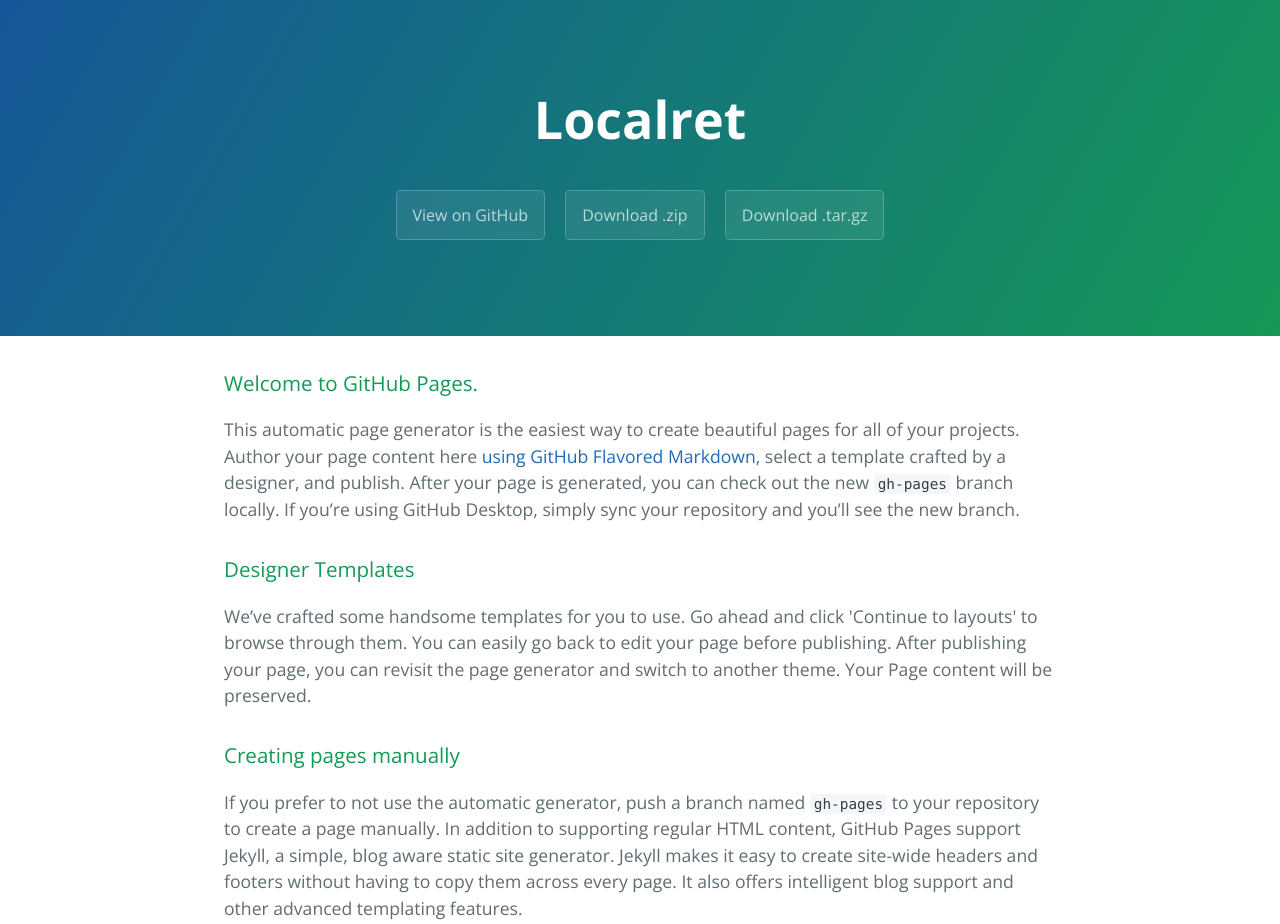
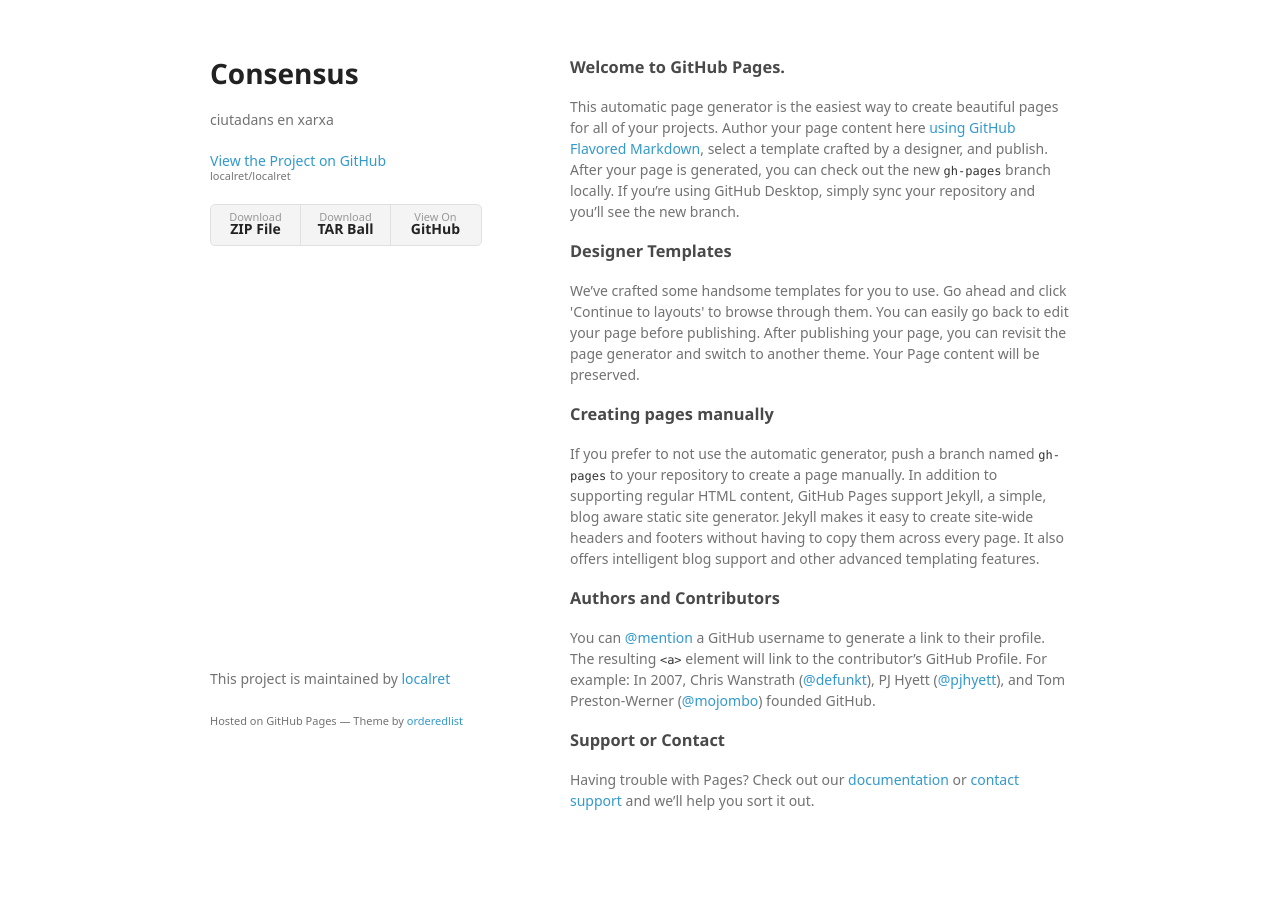
Before and after one commit to localret/localret, a plain HTML site: page index.html in a window 1280 px wide. Shown: the top 924 px of the page. After the commit the page ends 881 px from the top, so only its background shows below. Drawn offline with nearby package versions, Linux system fonts and the light colour scheme; a web font is replaced by a local one.

```diff
--- a/index.html
+++ b/index.html
@@ -1,25 +1,34 @@
-<!DOCTYPE html>
-<html lang="en-us">
+<!doctype html>
+<html>
   <head>
-    <meta charset="UTF-8">
-    <title>Localret by localret</title>
-    <meta name="viewport" content="width=device-width, initial-scale=1">
-    <link rel="stylesheet" type="text/css" href="stylesheets/normalize.css" media="screen">
-    <link href='https://fonts.googleapis.com/css?family=Open+Sans:400,700' rel='stylesheet' type='text/css'>
-    <link rel="stylesheet" type="text/css" href="stylesheets/stylesheet.css" media="screen">
-    <link rel="stylesheet" type="text/css" href="stylesheets/github-light.css" media="screen">
+    <meta charset="utf-8">
+    <meta http-equiv="X-UA-Compatible" content="chrome=1">
+    <title>Consensus by localret</title>
+
+    <link rel="stylesheet" href="stylesheets/styles.css">
+    <link rel="stylesheet" href="stylesheets/github-light.css">
+    <meta name="viewport" content="width=device-width">
+    <!--[if lt IE 9]>
+    <script src="//html5shiv.googlecode.com/svn/trunk/html5.js"></script>
+    <![endif]-->
   </head>
   <body>
-    <section class="page-header">
-      <h1 class="project-name">Localret</h1>
-      <h2 class="project-tagline"></h2>
-      <a href="https://github.com/localret/localret" class="btn">View on GitHub</a>
-      <a href="https://github.com/localret/localret/zipball/master" class="btn">Download .zip</a>
-      <a href="https://github.com/localret/localret/tarball/master" class="btn">Download .tar.gz</a>
-    </section>
+    <div class="wrapper">
+      <header>
+        <h1>Consensus</h1>
+        <p>ciutadans en xarxa</p>
 
-    <section class="main-content">
-      <h3>
+        <p class="view"><a href="https://github.com/localret/localret">View the Project on GitHub <small>localret/localret</small></a></p>
+
+
+        <ul>
+          <li><a href="https://github.com/localret/localret/zipball/master">Download <strong>ZIP File</strong></a></li>
+          <li><a href="https://github.com/localret/localret/tarball/master">Download <strong>TAR Ball</strong></a></li>
+          <li><a href="https://github.com/localret/localret">View On <strong>GitHub</strong></a></li>
+        </ul>
+      </header>
+      <section>
+        <h3>
 <a id="welcome-to-github-pages" class="anchor" href="#welcome-to-github-pages" aria-hidden="true"><span aria-hidden="true" class="octicon octicon-link"></span></a>Welcome to GitHub Pages.</h3>
 
 <p>This automatic page generator is the easiest way to create beautiful pages for all of your projects. Author your page content here <a href="https://guides.github.com/features/mastering-markdown/">using GitHub Flavored Markdown</a>, select a template crafted by a designer, and publish. After your page is generated, you can check out the new <code>gh-pages</code> branch locally. If you’re using GitHub Desktop, simply sync your repository and you’ll see the new branch.</p>
@@ -43,15 +52,13 @@
 <a id="support-or-contact" class="anchor" href="#support-or-contact" aria-hidden="true"><span aria-hidden="true" class="octicon octicon-link"></span></a>Support or Contact</h3>
 
 <p>Having trouble with Pages? Check out our <a href="https://help.github.com/pages">documentation</a> or <a href="https://github.com/contact">contact support</a> and we’ll help you sort it out.</p>
-
-      <footer class="site-footer">
-        <span class="site-footer-owner"><a href="https://github.com/localret/localret">Localret</a> is maintained by <a href="https://github.com/localret">localret</a>.</span>
-
-        <span class="site-footer-credits">This page was generated by <a href="https://pages.github.com">GitHub Pages</a> using the <a href="https://github.com/jasonlong/cayman-theme">Cayman theme</a> by <a href="https://twitter.com/jasonlong">Jason Long</a>.</span>
+      </section>
+      <footer>
+        <p>This project is maintained by <a href="https://github.com/localret">localret</a></p>
+        <p><small>Hosted on GitHub Pages &mdash; Theme by <a href="https://github.com/orderedlist">orderedlist</a></small></p>
       </footer>
-
-    </section>
-
+    </div>
+    <script src="javascripts/scale.fix.js"></script>
 
   </body>
 </html>
--- /dev/null
+++ b/javascripts/scale.fix.js
@@ -0,0 +1,17 @@
+var metas = document.getElementsByTagName('meta');
+var i;
+if (navigator.userAgent.match(/iPhone/i)) {
+  for (i=0; i<metas.length; i++) {
+    if (metas[i].name == "viewport") {
+      metas[i].content = "width=device-width, minimum-scale=1.0, maximum-scale=1.0";
+    }
+  }
+  document.addEventListener("gesturestart", gestureStart, false);
+}
+function gestureStart() {
+  for (i=0; i<metas.length; i++) {
+    if (metas[i].name == "viewport") {
+      metas[i].content = "width=device-width, minimum-scale=0.25, maximum-scale=1.6";
+    }
+  }
+}
--- /dev/null
+++ b/stylesheets/styles.css
@@ -0,0 +1,324 @@
+@font-face {
+  font-family: 'Noto Sans';
+  font-weight: 400;
+  font-style: normal;
+  src: url('../fonts/Noto-Sans-regular/Noto-Sans-regular.eot');
+  src: url('../fonts/Noto-Sans-regular/Noto-Sans-regular.eot?#iefix') format('embedded-opentype'),
+       local('Noto Sans'),
+       local('Noto-Sans-regular'),
+       url('../fonts/Noto-Sans-regular/Noto-Sans-regular.woff2') format('woff2'),
+       url('../fonts/Noto-Sans-regular/Noto-Sans-regular.woff') format('woff'),
+       url('../fonts/Noto-Sans-regular/Noto-Sans-regular.ttf') format('truetype'),
+       url('../fonts/Noto-Sans-regular/Noto-Sans-regular.svg#NotoSans') format('svg');
+}
+
+@font-face {
+  font-family: 'Noto Sans';
+  font-weight: 700;
+  font-style: normal;
+  src: url('../fonts/Noto-Sans-700/Noto-Sans-700.eot');
+  src: url('../fonts/Noto-Sans-700/Noto-Sans-700.eot?#iefix') format('embedded-opentype'),
+       local('Noto Sans Bold'),
+       local('Noto-Sans-700'),
+       url('../fonts/Noto-Sans-700/Noto-Sans-700.woff2') format('woff2'),
+       url('../fonts/Noto-Sans-700/Noto-Sans-700.woff') format('woff'),
+       url('../fonts/Noto-Sans-700/Noto-Sans-700.ttf') format('truetype'),
+       url('../fonts/Noto-Sans-700/Noto-Sans-700.svg#NotoSans') format('svg');
+}
+
+@font-face {
+  font-family: 'Noto Sans';
+  font-weight: 400;
+  font-style: italic;
+  src: url('../fonts/Noto-Sans-italic/Noto-Sans-italic.eot');
+  src: url('../fonts/Noto-Sans-italic/Noto-Sans-italic.eot?#iefix') format('embedded-opentype'),
+       local('Noto Sans Italic'),
+       local('Noto-Sans-italic'),
+       url('../fonts/Noto-Sans-italic/Noto-Sans-italic.woff2') format('woff2'),
+       url('../fonts/Noto-Sans-italic/Noto-Sans-italic.woff') format('woff'),
+       url('../fonts/Noto-Sans-italic/Noto-Sans-italic.ttf') format('truetype'),
+       url('../fonts/Noto-Sans-italic/Noto-Sans-italic.svg#NotoSans') format('svg');
+}
+
+@font-face {
+  font-family: 'Noto Sans';
+  font-weight: 700;
+  font-style: italic;
+  src: url('../fonts/Noto-Sans-700italic/Noto-Sans-700italic.eot');
+  src: url('../fonts/Noto-Sans-700italic/Noto-Sans-700italic.eot?#iefix') format('embedded-opentype'),
+       local('Noto Sans Bold Italic'),
+       local('Noto-Sans-700italic'),
+       url('../fonts/Noto-Sans-700italic/Noto-Sans-700italic.woff2') format('woff2'),
+       url('../fonts/Noto-Sans-700italic/Noto-Sans-700italic.woff') format('woff'),
+       url('../fonts/Noto-Sans-700italic/Noto-Sans-700italic.ttf') format('truetype'),
+       url('../fonts/Noto-Sans-700italic/Noto-Sans-700italic.svg#NotoSans') format('svg');
+}
+
+body {
+  background-color: #fff;
+  padding:50px;
+  font: 14px/1.5 "Noto Sans", "Helvetica Neue", Helvetica, Arial, sans-serif;
+  color:#727272;
+  font-weight:400;
+}
+
+h1, h2, h3, h4, h5, h6 {
+  color:#222;
+  margin:0 0 20px;
+}
+
+p, ul, ol, table, pre, dl {
+  margin:0 0 20px;
+}
+
+h1, h2, h3 {
+  line-height:1.1;
+}
+
+h1 {
+  font-size:28px;
+}
+
+h2 {
+  color:#393939;
+}
+
+h3, h4, h5, h6 {
+  color:#494949;
+}
+
+a {
+  color:#39c;
+  text-decoration:none;
+}
+
+a:hover {
+  color:#069;
+}
+
+a small {
+  font-size:11px;
+  color:#777;
+  margin-top:-0.3em;
+  display:block;
+}
+
+a:hover small {
+  color:#777;
+}
+
+.wrapper {
+  width:860px;
+  margin:0 auto;
+}
+
+blockquote {
+  border-left:1px solid #e5e5e5;
+  margin:0;
+  padding:0 0 0 20px;
+  font-style:italic;
+}
+
+code, pre {
+  font-family:Monaco, Bitstream Vera Sans Mono, Lucida Console, Terminal, Consolas, Liberation Mono, DejaVu Sans Mono, Courier New, monospace;
+  color:#333;
+  font-size:12px;
+}
+
+pre {
+  padding:8px 15px;
+  background: #f8f8f8;
+  border-radius:5px;
+  border:1px solid #e5e5e5;
+  overflow-x: auto;
+}
+
+table {
+  width:100%;
+  border-collapse:collapse;
+}
+
+th, td {
+  text-align:left;
+  padding:5px 10px;
+  border-bottom:1px solid #e5e5e5;
+}
+
+dt {
+  color:#444;
+  font-weight:700;
+}
+
+th {
+  color:#444;
+}
+
+img {
+  max-width:100%;
+}
+
+header {
+  width:270px;
+  float:left;
+  position:fixed;
+  -webkit-font-smoothing:subpixel-antialiased;
+}
+
+header ul {
+  list-style:none;
+  height:40px;
+  padding:0;
+  background: #f4f4f4;
+  border-radius:5px;
+  border:1px solid #e0e0e0;
+  width:270px;
+}
+
+header li {
+  width:89px;
+  float:left;
+  border-right:1px solid #e0e0e0;
+  height:40px;
+}
+
+header li:first-child a {
+  border-radius:5px 0 0 5px;
+}
+
+header li:last-child a {
+  border-radius:0 5px 5px 0;
+}
+
+header ul a {
+  line-height:1;
+  font-size:11px;
+  color:#999;
+  display:block;
+  text-align:center;
+  padding-top:6px;
+  height:34px;
+}
+
+header ul a:hover {
+  color:#999;
+}
+
+header ul a:active {
+  background-color:#f0f0f0;
+}
+
+strong {
+  color:#222;
+  font-weight:700;
+}
+
+header ul li + li + li {
+  border-right:none;
+  width:89px;
+}
+
+header ul a strong {
+  font-size:14px;
+  display:block;
+  color:#222;
+}
+
+section {
+  width:500px;
+  float:right;
+  padding-bottom:50px;
+}
+
+small {
+  font-size:11px;
+}
+
+hr {
+  border:0;
+  background:#e5e5e5;
+  height:1px;
+  margin:0 0 20px;
+}
+
+footer {
+  width:270px;
+  float:left;
+  position:fixed;
+  bottom:50px;
+  -webkit-font-smoothing:subpixel-antialiased;
+}
+
+@media print, screen and (max-width: 960px) {
+
+  div.wrapper {
+    width:auto;
+    margin:0;
+  }
+
+  header, section, footer {
+    float:none;
+    position:static;
+    width:auto;
+  }
+
+  header {
+    padding-right:320px;
+  }
+
+  section {
+    border:1px solid #e5e5e5;
+    border-width:1px 0;
+    padding:20px 0;
+    margin:0 0 20px;
+  }
+
+  header a small {
+    display:inline;
+  }
+
+  header ul {
+    position:absolute;
+    right:50px;
+    top:52px;
+  }
+}
+
+@media print, screen and (max-width: 720px) {
+  body {
+    word-wrap:break-word;
+  }
+
+  header {
+    padding:0;
+  }
+
+  header ul, header p.view {
+    position:static;
+  }
+
+  pre, code {
+    word-wrap:normal;
+  }
+}
+
+@media print, screen and (max-width: 480px) {
+  body {
+    padding:15px;
+  }
+
+  header ul {
+    width:99%;
+  }
+
+  header li, header ul li + li + li {
+    width:33%;
+  }
+}
+
+@media print {
+  body {
+    padding:0.4in;
+    font-size:12pt;
+    color:#444;
+  }
+}
```
Also changed, not shown: params.json (+2 -2 lines).
